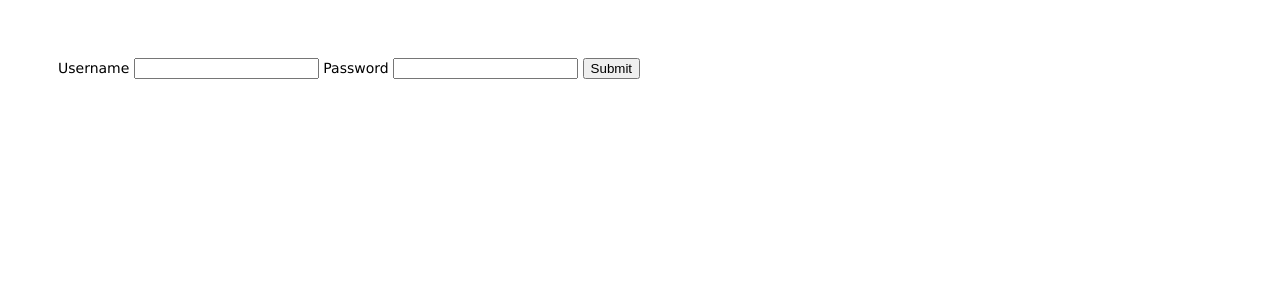
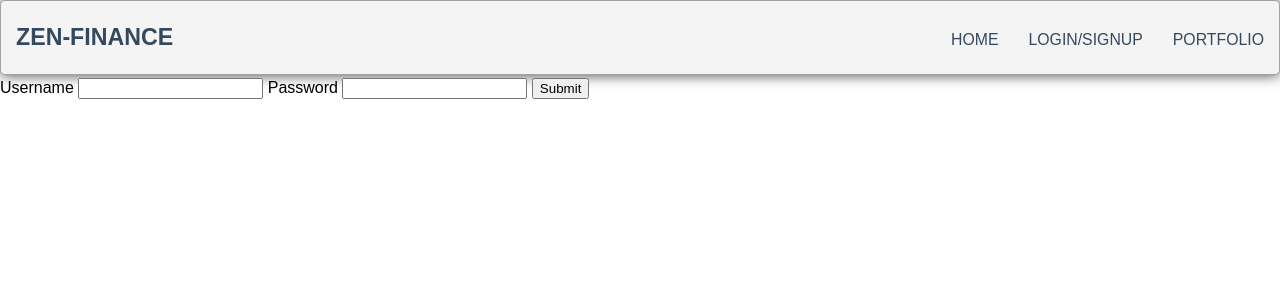
Before and after one commit to TaylorChills/jan22-deploy, a Node server app: page /signup in a window 1280 px wide. Shown: the top 300 px of the page. Run offline with Node 20, Linux system fonts and the light colour scheme; some libraries are stand-ins or nearby versions.

Commit message:
nav bar done

```diff
--- a/public/stylesheets/style.css
+++ b/public/stylesheets/style.css
@@ -1,4 +1,4 @@
-body {
+/* body {
   padding: 50px;
   font: 14px "Lucida Grande", Helvetica, Arial, sans-serif;
 }
@@ -9,4 +9,113 @@ a {
 
 h1 {
   color: 15px;
+} */
+
+
+* {
+	box-sizing: border-box;
 }
+body {
+	font-family: 'Montserrat', sans-serif;
+	line-height: 1.6;
+	margin: 0;
+	min-height: 100vh;
+}
+ul {
+  margin: 0;
+  padding: 0;
+  list-style: none;
+}
+
+
+h2,
+h3,
+a {
+	color: #34495e;
+}
+
+a {
+	text-decoration: none;
+}
+
+
+
+.logo {
+	margin: 0;
+	font-size: 1.45em;
+}
+
+.main-nav {
+	margin-top: 5px;
+
+}
+.logo a,
+.main-nav a {
+	padding: 10px 15px;
+	text-transform: uppercase;
+	text-align: center;
+	display: block;
+}
+
+.main-nav a {
+	color: #34495e;
+	font-size: .99em;
+}
+
+.main-nav a:hover {
+	color: #718daa;
+}
+
+
+
+.header {
+	padding-top: .5em;
+	padding-bottom: .5em;
+	border: 1px solid #a2a2a2;
+	background-color: #f4f4f4;
+	-webkit-box-shadow: 0px 0px 14px 0px rgba(0,0,0,0.75);
+	-moz-box-shadow: 0px 0px 14px 0px rgba(0,0,0,0.75);
+	box-shadow: 0px 0px 14px 0px rgba(0,0,0,0.75);
+	-webkit-border-radius: 5px;
+	-moz-border-radius: 5px;
+	border-radius: 5px;
+}
+
+
+/* =================================
+  Media Queries
+==================================== */
+
+
+
+
+@media (min-width: 769px) {
+	.header,
+	.main-nav {
+		display: flex;
+	}
+	.header {
+		flex-direction: column;
+		align-items: center;
+    	.header{
+		width: 80%;
+		margin: 0 auto;
+		max-width: 1150px;
+	}
+	}
+
+}
+
+@media (min-width: 1025px) {
+	.header {
+		flex-direction: row;
+		justify-content: space-between;
+	}
+
+}
+
+
+
+/* =================================
+  Table
+==================================== */
--- a/views/layout.hbs
+++ b/views/layout.hbs
@@ -1,15 +1,23 @@
-<!DOCTYPE html>
 <html lang="en">
 
   <head>
-      <meta charset="UTF-8">
-      <meta name="viewport" content="width=device-width, initial-scale=1.0">
-      <meta http-equiv="X-UA-Compatible" content="ie=edge">
+    <meta charset="UTF-8" />
+    <meta name="viewport" content="width=device-width, initial-scale=1.0" />
+    <meta http-equiv="X-UA-Compatible" content="ie=edge" />
     <title>{{title}}</title>
     <link rel="stylesheet" href="/stylesheets/style.css" />
   </head>
 
   <body>
+
+    <header class="header">
+      <h1 class="logo"><a href="#">Zen-Finance</a></h1>
+      <ul class="main-nav">
+        <li><a href="/home">Home</a></li>
+        <li><a href="/signup">Login/SignUp</a></li>
+        <li><a href="#">Portfolio</a></li>
+      </ul>
+    </header>
 
     {{{body}}}
 
--- a/views/portfolio.hbs
+++ /dev/null
@@ -1 +0,0 @@
-<h3>this is the portfolio page</h3>
--- /dev/null
+++ b/views/user.hbs
@@ -0,0 +1 @@
+<h3>this is the User page</h3>
```
Also changed, not shown: views/index.hbs (+26 -3 lines). Lines whose indentation alone changed are shown as unchanged.
